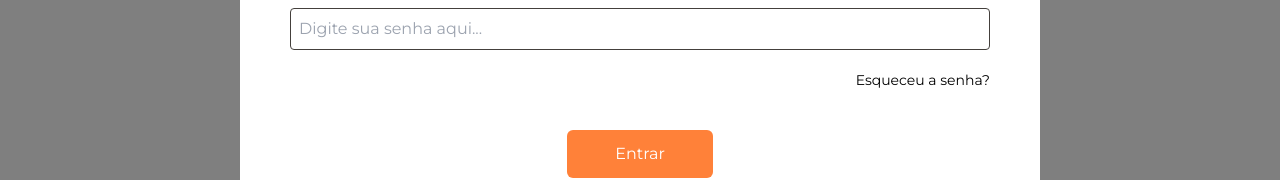
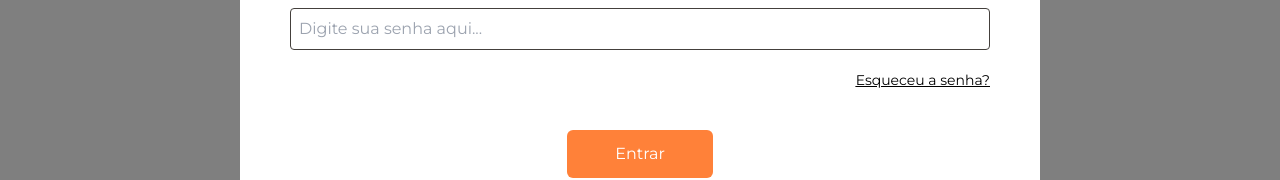
Before and after one commit to anacarolinens/avasoft-landingpage, a Vue app: page / in a window 1280 px wide. Both pictures are taken after a click on the button "Área do Paciente". Shown: the part 462-642 px from the top of the page. Built offline with nearby package versions, Linux system fonts and the light colour scheme.

Commit message:
:sparkles: add cursor-pointer passwordreset

```diff
--- a/src/components/LoginPatientModal.vue
+++ b/src/components/LoginPatientModal.vue
@@ -16,7 +16,7 @@
           <input type="password" id="pass" v-model="password" class="mt-2 mb-5 rounded border border-stone-700 p-2" placeholder="Digite sua senha aqui..." required>
         </div>
 
-        <p class="text-end text-sm">
+        <p class="text-end text-sm cursor-pointer underline">
           <a @click="openPasswordResetModal">Esqueceu a senha?</a>
         </p>
         <div class="flex justify-center mt-10">
```
